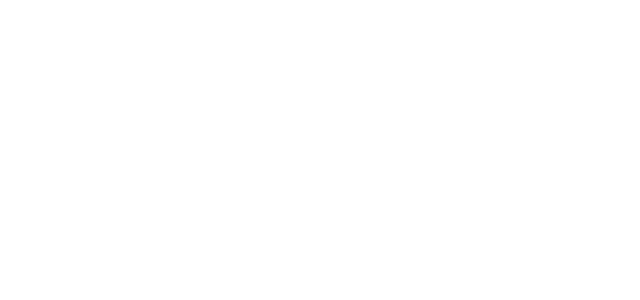
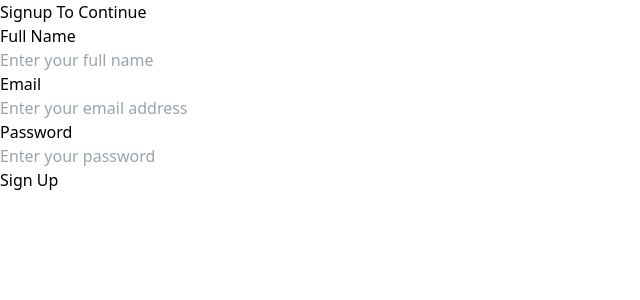
Before and after one commit to zohair636/To-Do-App-Firebase, a React (Vite) app: page / in a window 1280 px wide. Shown: the top 300 px of the page, without its empty margins (0-640 px from the left). Built offline with nearby package versions, Linux system fonts and the light colour scheme.

Commit message:
signup form created

```diff
--- a/package.json
+++ b/package.json
@@ -10,6 +10,7 @@
     "preview": "vite preview"
   },
   "dependencies": {
+    "firebase": "^10.12.2",
     "react": "^19.0.0-rc-34d0c5e357-20240607",
     "react-dom": "^19.0.0-rc-34d0c5e357-20240607",
     "react-router-dom": "^6.23.1"
--- a/src/App.jsx
+++ b/src/App.jsx
@@ -2,9 +2,9 @@
 
 const App = () => {
   return (
-    <div>
+    <>
       <Navigate />
-    </div>
+    </>
   );
 };
 
--- /dev/null
+++ b/src/Components/Buttons/Submit/SignUpButton.jsx
@@ -0,0 +1,12 @@
+import React from "react";
+import { signUpText } from "../../../Global/text";
+
+const SignUpButton = ({ submit }) => {
+  return (
+    <div>
+      <button onClick={submit}>{signUpText.SIGNUP_BUTTON_LABEL}</button>
+    </div>
+  );
+};
+
+export default SignUpButton;
--- /dev/null
+++ b/src/Components/Form/Signup/Signup.jsx
@@ -0,0 +1,62 @@
+import { useState } from "react";
+import { signUpText } from "../../../Global/text";
+import SignUpButton from "../../Buttons/Submit/SignUpButton";
+
+const Signup = () => {
+  const [userInput, setUserInput] = useState([
+    {
+      id: "1",
+      label: signUpText.FULL_NAME_LABEL,
+      placeholder: signUpText.FULL_NAME_PLACEHOLDER,
+      value: "",
+    },
+    {
+      id: "2",
+      label: signUpText.EMAIL_LABEL,
+      placeholder: signUpText.EMAIL_PLACEHOLDER,
+      value: "",
+    },
+    {
+      id: "3",
+      label: signUpText.PASSWORD_LABEL,
+      placeholder: signUpText.PASSWORD_PLACEHOLDER,
+      value: "",
+    },
+  ]);
+
+  const handleChange = (e, index) => {
+    const newInput = [...userInput];
+    newInput[index].value = e.target.value;
+    setUserInput(newInput);
+  };
+
+  return (
+    <div className="absolute inset-0 flex justify-center items-center">
+      <div className="bg-white shadow-lg p-10 rounded-2xl">
+        <h1>{signUpText.TITLE}</h1>
+      <div>
+        {userInput.map((input, index) => {
+          return (
+            <div key={input.id}>
+              <p>{input.label}</p>
+              <input
+                value={input.value}
+                onChange={(e) => handleChange(e, index)}
+                placeholder={input.placeholder}
+                type={
+                  input.label === signUpText.PASSWORD_LABEL
+                    ? "password"
+                    : "text"
+                }
+              />
+            </div>
+          );
+        })}
+        <SignUpButton />
+      </div>
+      </div>
+    </div>
+  );
+};
+
+export default Signup;
--- /dev/null
+++ b/src/Global/text.jsx
@@ -0,0 +1,12 @@
+const signUpText = {
+  TITLE: "Signup To Continue",
+  FULL_NAME_LABEL: "Full Name",
+  EMAIL_LABEL: "Email",
+  PASSWORD_LABEL: "Password",
+  FULL_NAME_PLACEHOLDER: "Enter your full name",
+  EMAIL_PLACEHOLDER: "Enter your email address",
+  PASSWORD_PLACEHOLDER: "Enter your password",
+  SIGNUP_BUTTON_LABEL: "Sign Up",
+};
+
+export { signUpText };
--- /dev/null
+++ b/src/Pages/Auth.jsx
@@ -0,0 +1,11 @@
+import Signup from '../Components/Form/Signup/Signup';
+
+const Auth = () => {
+    return (
+        <div>
+            <Signup />
+        </div>
+    );
+};
+
+export default Auth;
--- a/src/Routes/Navigate.jsx
+++ b/src/Routes/Navigate.jsx
@@ -1,11 +1,14 @@
-import React from 'react';
+import { BrowserRouter, Route, Routes } from "react-router-dom";
+import Auth from "../Pages/Auth";
 
 const Navigate = () => {
-    return (
-        <div>
-
-        </div>
-    );
+  return (
+    <BrowserRouter>
+      <Routes>
+        <Route path="/" element={<Auth />} />
+      </Routes>
+    </BrowserRouter>
+  );
 };
 
 export default Navigate;
```
Also changed, not shown: src/Global/firebaseConfig.jsx (added, +21 -0 lines), 1 other file (tests, documents, lock files or other folders).
